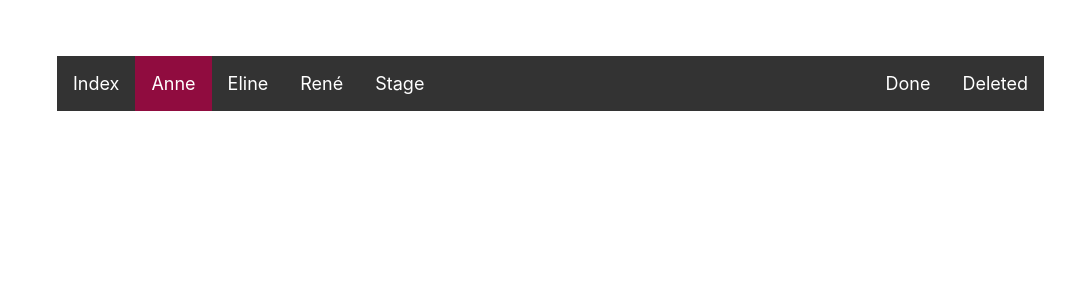
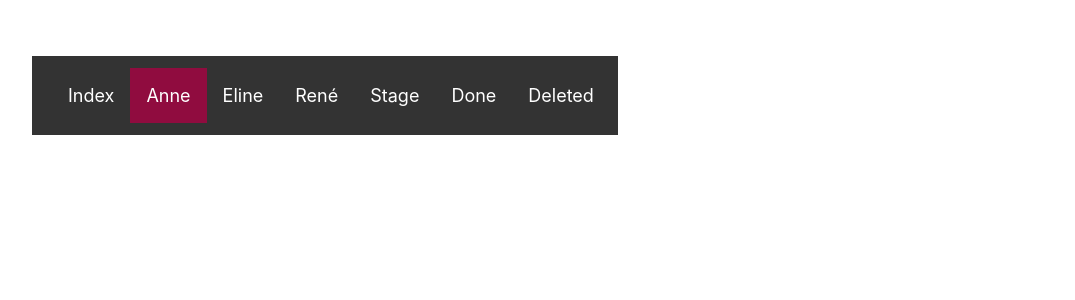
Before and after one commit to annemarijn/bookstodo, a Flask app: page /Anne in a window 1280 px wide. Shown: the top 300 px of the page, without its empty margins (102-1177 px from the left). Run offline with Flask 2, Linux system fonts and the light colour scheme; data comes from the database, SQL or seed files in the repository; some libraries are stand-ins or nearby versions.

Commit message:
third attempt to fix the width of the navbar

```diff
--- a/templates/layout.html
+++ b/templates/layout.html
@@ -60,9 +60,8 @@
     list-style-type: none;
     overflow: hidden;
     background-color: #333;
-    margin: 0px 0px 0px 25px;
-    padding: 0;
-    width: 1400px;
+    margin: 0;
+    padding: 12px 8px 12px 20px;
     font-size: 18px;
 }
 
```
